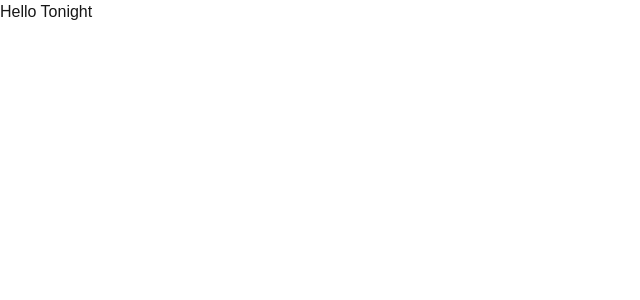
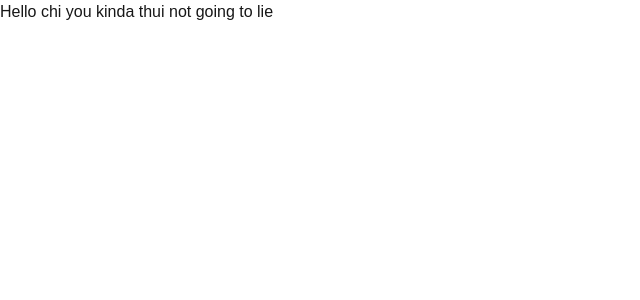
Before and after one commit to marcusd0608/tonight-app, a Next.js app: page / in a window 1280 px wide. Shown: the top 300 px of the page, without its empty margins (0-640 px from the left). Built offline with nearby package versions, Linux system fonts and the light colour scheme.

Commit message:
update main page

```diff
--- a/app/page.tsx
+++ b/app/page.tsx
@@ -1,3 +1,3 @@
 export default function Home() {
-  return <h1>Hello Tonight</h1>;
+  return <h1>Hello chi you kinda thui not going to lie</h1>;
 }
```
